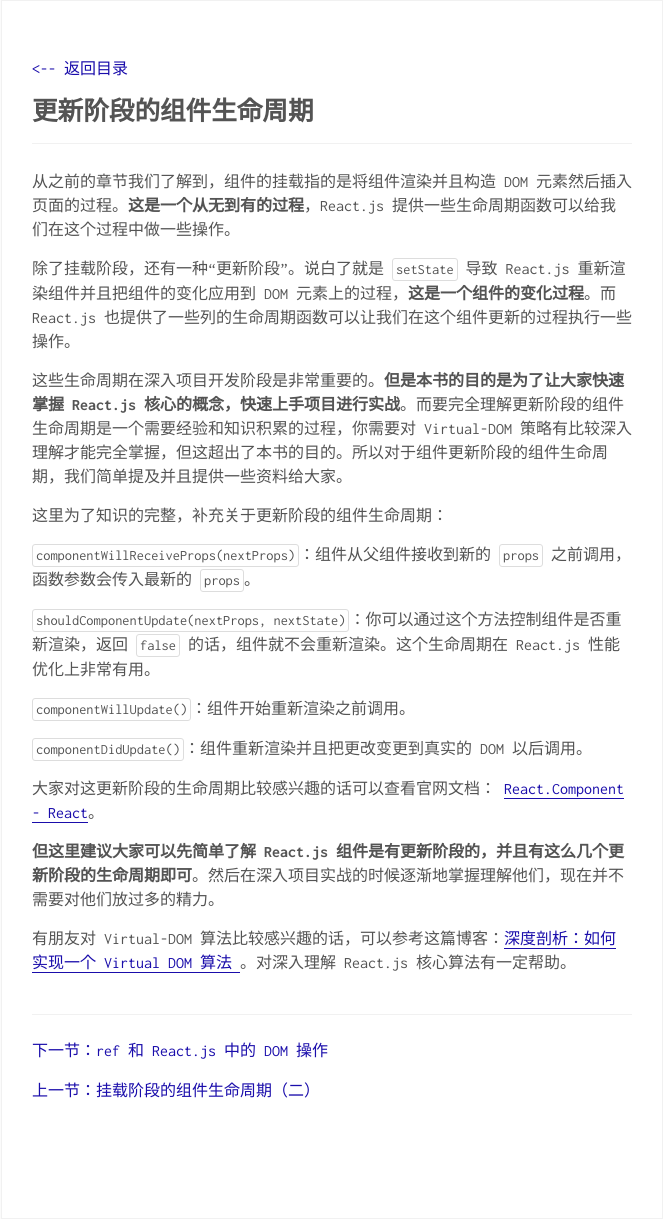
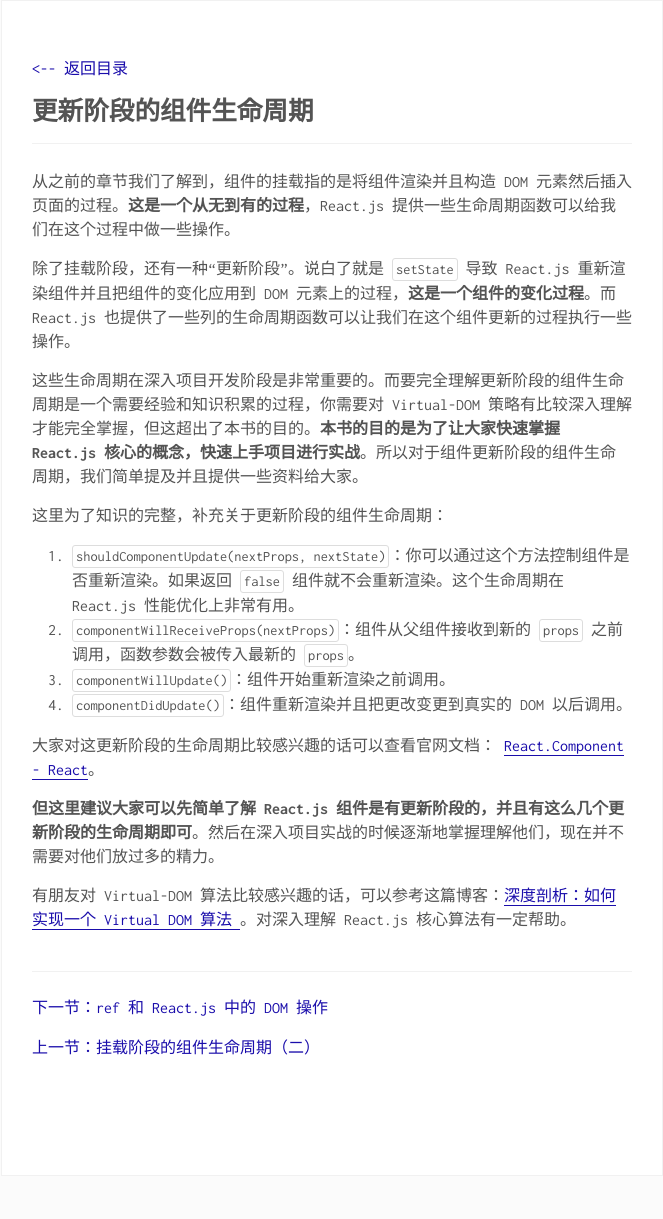
Before and after one commit to huzidaha/react-naive-book, a Jekyll site: the page built from _posts/2016-12-13-lesson20.md, in a window 1280 px wide. Shown: the whole page, without its empty margins (308-971 px from the left). Built offline with Jekyll 4.4.1, drawn with Linux system fonts in a browser that asks for light colours; comment, search, counter and statistics services are not loaded; after the commit the page ends 1176 px from its top, so only the background shows below that.

Commit message:
调整字句

```diff
--- a/_posts/2016-12-13-lesson20.md
+++ b/_posts/2016-12-13-lesson20.md
@@ -7,17 +7,14 @@ title: 更新阶段的组件生命周期
 
 除了挂载阶段，还有一种“更新阶段”。说白了就是 `setState` 导致 React.js 重新渲染组件并且把组件的变化应用到 DOM 元素上的过程，*这是一个组件的变化过程*。而 React.js 也提供了一些列的生命周期函数可以让我们在这个组件更新的过程执行一些操作。
 
-这些生命周期在深入项目开发阶段是非常重要的。*但是本书的目的是为了让大家快速掌握 React.js 核心的概念，快速上手项目进行实战*。而要完全理解更新阶段的组件生命周期是一个需要经验和知识积累的过程，你需要对 Virtual-DOM 策略有比较深入理解才能完全掌握，但这超出了本书的目的。所以对于组件更新阶段的组件生命周期，我们简单提及并且提供一些资料给大家。
+这些生命周期在深入项目开发阶段是非常重要的。而要完全理解更新阶段的组件生命周期是一个需要经验和知识积累的过程，你需要对 Virtual-DOM 策略有比较深入理解才能完全掌握，但这超出了本书的目的。*本书的目的是为了让大家快速掌握 React.js 核心的概念，快速上手项目进行实战*。所以对于组件更新阶段的组件生命周期，我们简单提及并且提供一些资料给大家。
 
 这里为了知识的完整，补充关于更新阶段的组件生命周期：
 
-`componentWillReceiveProps(nextProps)`：组件从父组件接收到新的 `props` 之前调用，函数参数会传入最新的 `props`。
-
-`shouldComponentUpdate(nextProps, nextState)`：你可以通过这个方法控制组件是否重新渲染，返回 `false` 的话，组件就不会重新渲染。这个生命周期在  React.js 性能优化上非常有用。
-
-`componentWillUpdate()`：组件开始重新渲染之前调用。
-
-`componentDidUpdate()`：组件重新渲染并且把更改变更到真实的 DOM 以后调用。
+1. `shouldComponentUpdate(nextProps, nextState)`：你可以通过这个方法控制组件是否重新渲染。如果返回 `false` 组件就不会重新渲染。这个生命周期在  React.js 性能优化上非常有用。
+2. `componentWillReceiveProps(nextProps)`：组件从父组件接收到新的 `props` 之前调用，函数参数会被传入最新的 `props`。
+3. `componentWillUpdate()`：组件开始重新渲染之前调用。
+4. `componentDidUpdate()`：组件重新渲染并且把更改变更到真实的 DOM 以后调用。
 
 大家对这更新阶段的生命周期比较感兴趣的话可以查看官网文档： [React.Component - React](https://facebook.github.io/react/docs/react-component.html)。
 
```
